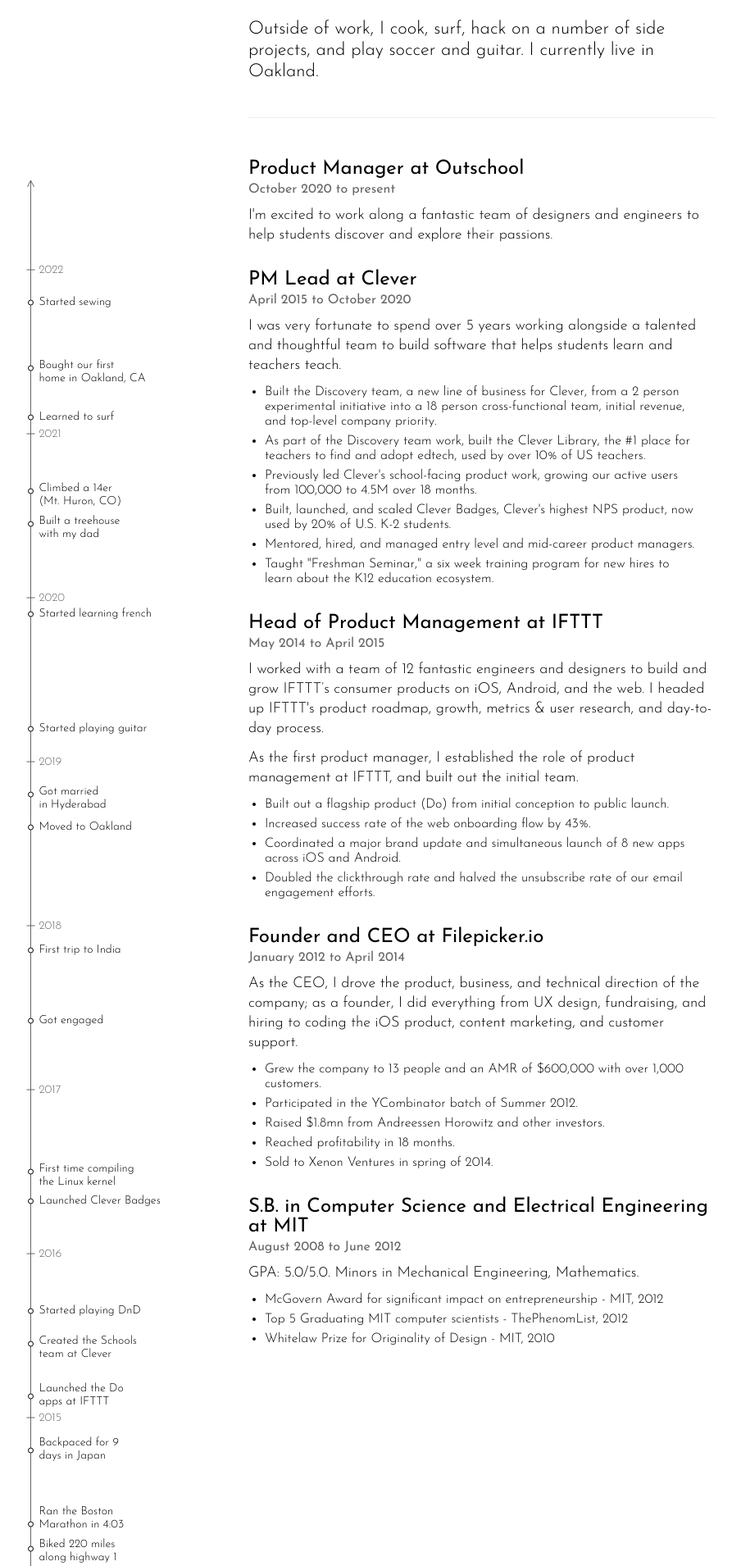
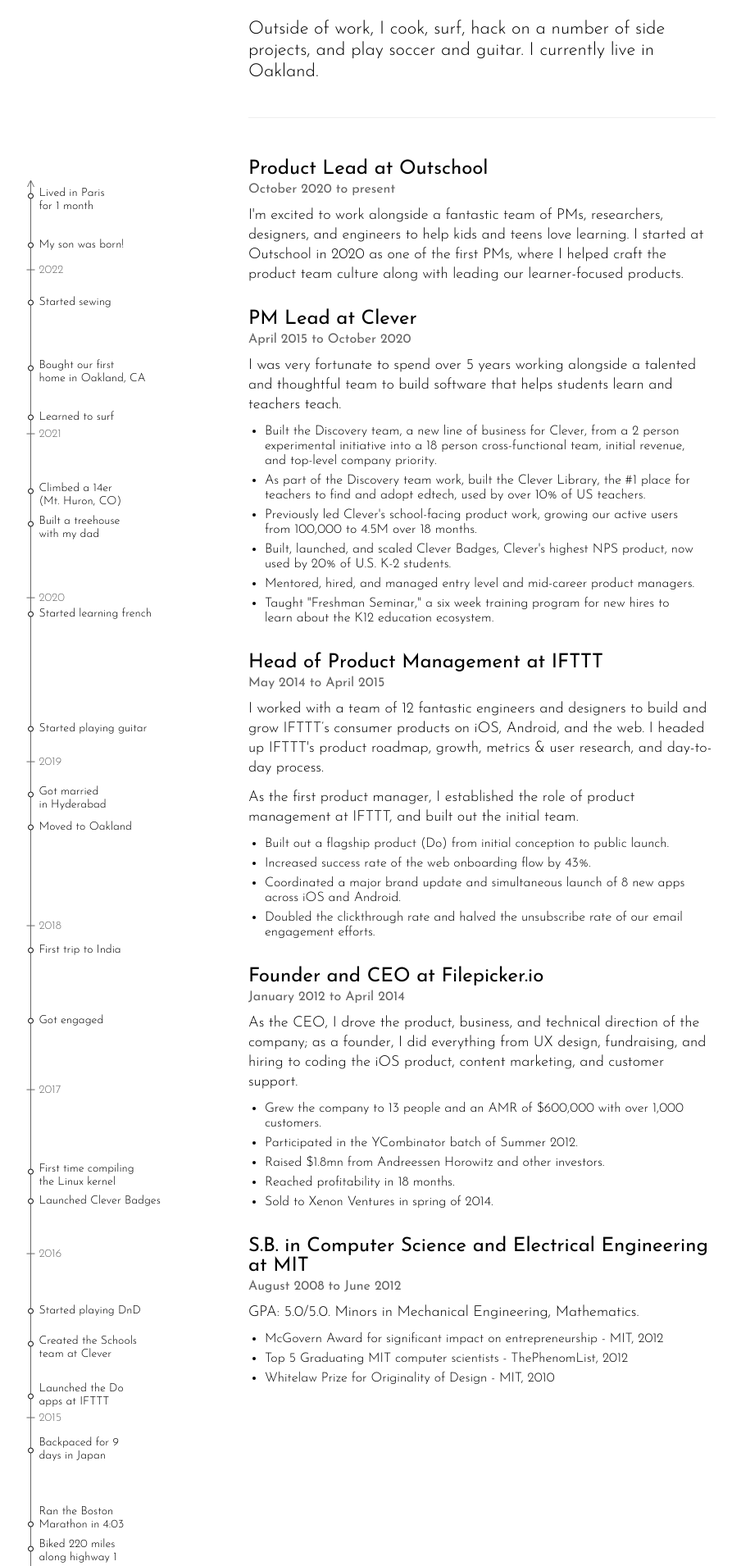
Before and after one commit to brettcvz/brettcvz.com, a Django app: page /about/ in a window 1280 px wide. Shown: the part 379-2289 px from the top of the page at 82% size, without its empty margins (212-1105 px from the left). Run offline with Django 3.2, Linux system fonts and the light colour scheme.

Commit message:
Updated resume, about

```diff
--- a/static/js/about.js
+++ b/static/js/about.js
@@ -9,6 +9,11 @@ document.addEventListener("DOMContentLoaded", function(){
     //set of events, key is the dot position, value is the text
     //associated with it (optionally with positions)
     var events = {
+        2022.45: {
+          2022.45: "Lived in Paris",
+          2022.37: "for 1 month",
+        },
+        2022.15: "My son was born!",
         2021.8: "Started sewing",
         2021.4: {
           2021.4: "Bought our first",
--- a/templates/about.html
+++ b/templates/about.html
@@ -19,9 +19,12 @@
     </div>
     <ul class="timeline-entries fadein">
         <li>
-            <h3>Product Manager at Outschool</h3>
+            <h3>Product Lead at Outschool</h3>
             <time>October 2020 to present</time>
-            <p class="description">I'm excited to work along a fantastic team of designers and engineers to help students discover and explore their passions.</p>
+            <p class="description">
+              I'm excited to work alongside a fantastic team of PMs, researchers, designers, and engineers to help kids and teens love learning.
+              I started at Outschool in 2020 as one of the first PMs, where I helped craft the product team culture along with leading our learner-focused products.
+            </p>
         </li>
         <li>
             <h3>PM Lead at Clever</h3>
--- a/templates/home.html
+++ b/templates/home.html
@@ -24,7 +24,7 @@ The web presence of Brett van Zuiden - posts, projects, and work history.
         <h2><a href="{%url 'about'%}">About</a></h2>
         <div class="details">
             <ul id="main-points">
-                <li>Product Manager at <a target="outschool" href="https://outschool.com">Outschool</a></li>
+                <li>Product Lead at <a target="outschool" href="https://outschool.com">Outschool</a></li>
                 <li>Former PM Lead at <a target="clever" href="https://clever.com">Clever</a></li>
                 <li>Founding CEO of <a target="fp" href="https://filestack.com">Filestack</a></li>
                 <li>Studied <abbr title="Electrical Engineering and Computer Science">EECS</abbr>, Math, and Mechanical Engineering at MIT</li>
```
